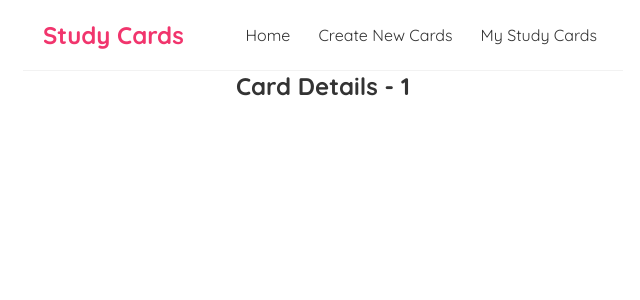
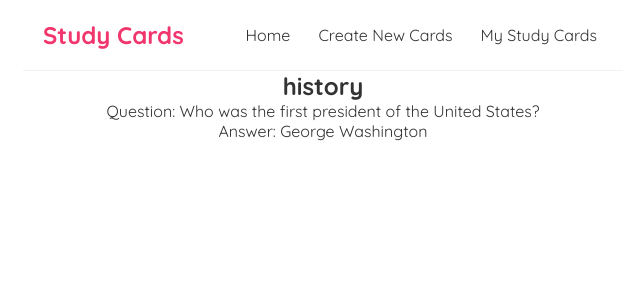
Before and after one commit to EvaGraceSmith/studyCards, a React (Create React App) app: page /carddetails/1 in a window 1280 px wide. Shown: the top 300 px of the page, without its empty margins (317-957 px from the left). Built offline with nearby package versions, Linux system fonts and the light colour scheme; data requests are answered from the project's data file.

Commit message:
card details now displaying

```diff
--- a/src/components/CardDetails.js
+++ b/src/components/CardDetails.js
@@ -11,7 +11,14 @@ const {data: studyCards, isLoading, error} = useFetch('http://localhost:8000/stu
         <div className="card-details">
             {isLoading && <div>Loading...</div>}
             {error && <div>{ error }</div>}
-            <h2>Card Details - { id }</h2>
+            {studyCards && (
+                <article>
+                    <h2>{ studyCards.subject }</h2>
+                    <p>Question: { studyCards.question }</p>
+                    <p>Answer: { studyCards.answer }</p>
+                </article>
+            )}
+
         </div>
      );
 }
```
